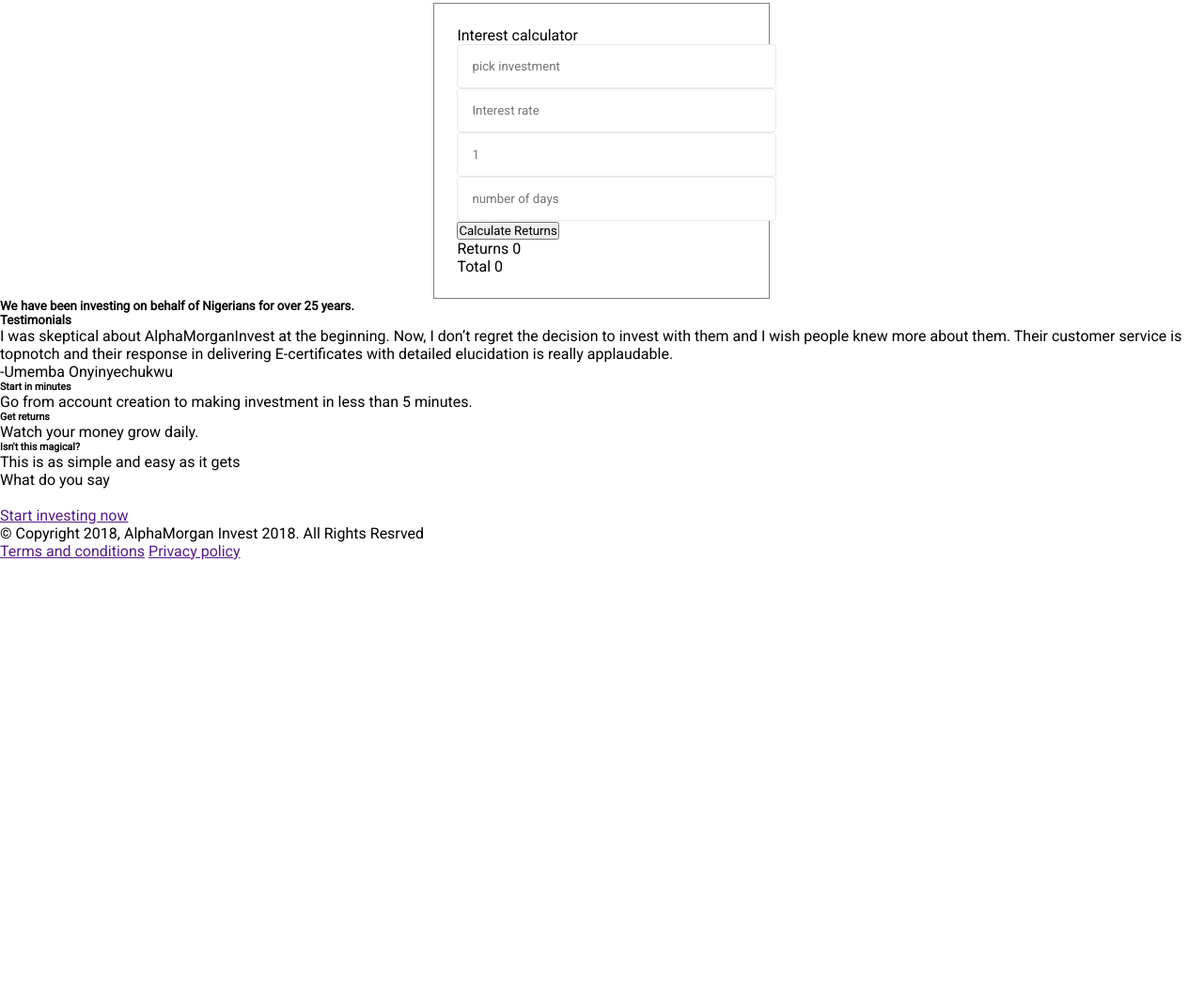
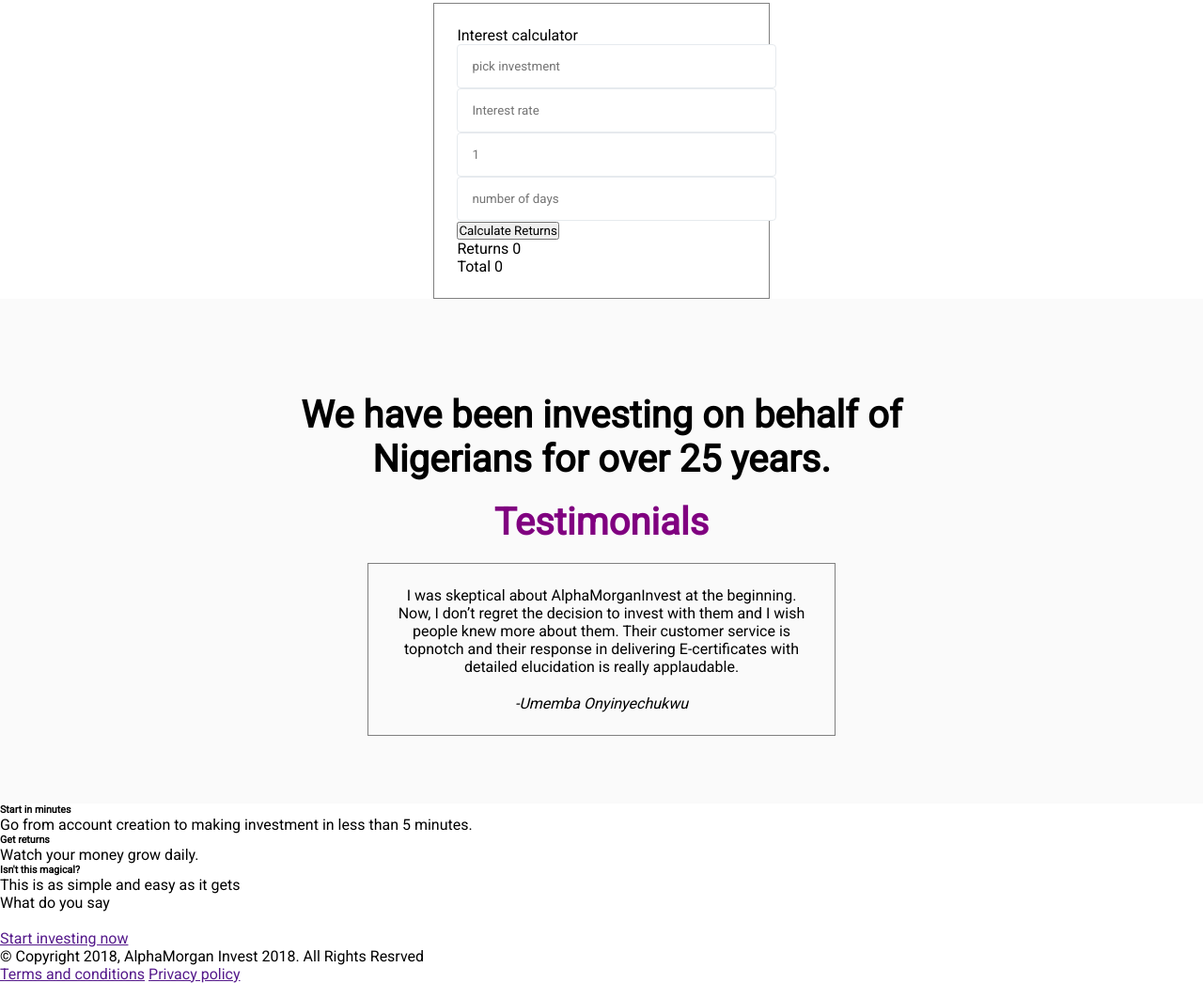
Before and after one commit to Alukodee/alpha, a plain HTML site: page index.html in a window 1280 px wide. Shown: the part 2034-3080 px from the top of the page at 94% size. Before the commit the page ends 2630 px from the top, so only its background shows below. Drawn offline with Linux system fonts and the light colour scheme.

Commit message:
Add testimonials

```diff
--- a/alpha.css
+++ b/alpha.css
@@ -191,3 +191,30 @@
   border: 1px solid #e6eaee;
   /* font-size: 14px; */
 }
+.Testimonials {
+  text-align: center;
+  background-color: #fafafa;
+  padding: 50px 0 72px;
+}
+h5 {
+  font-size: 40px;
+  font-weight: 700;
+  padding-top: 50px;
+  width: 55%;
+  margin: 0 auto;
+}
+.topic {
+  padding: 20px;
+  color: purple;
+}
+.essay {
+  align-items: center;
+  width: 35%;
+  margin: 0 auto;
+  border: 1px solid grey;
+  padding: 24px;
+  text-align: center;
+}
+.testimony {
+  padding-bottom: 20px;
+}
--- a/index.html
+++ b/index.html
@@ -135,16 +135,16 @@
         <h5>
           We have been investing on behalf of Nigerians for over 25 years.
         </h5>
-        <h5>Testimonials</h5>
-        <div>
-          <p>
+        <h5 class="topic">Testimonials</h5>
+        <div class="essay" >
+          <p class='testimony'>
             I was skeptical about AlphaMorganInvest at the beginning. Now, I
             don’t regret the decision to invest with them and I wish people knew
             more about them. Their customer service is topnotch and their
             response in delivering E-certificates with detailed elucidation is
             really applaudable.
           </p>
-          <p>-Umemba Onyinyechukwu</p>
+          <p><em>-Umemba Onyinyechukwu</em></p>
         </div>
       </section>
       <section class="Start-in-minutes">
```
